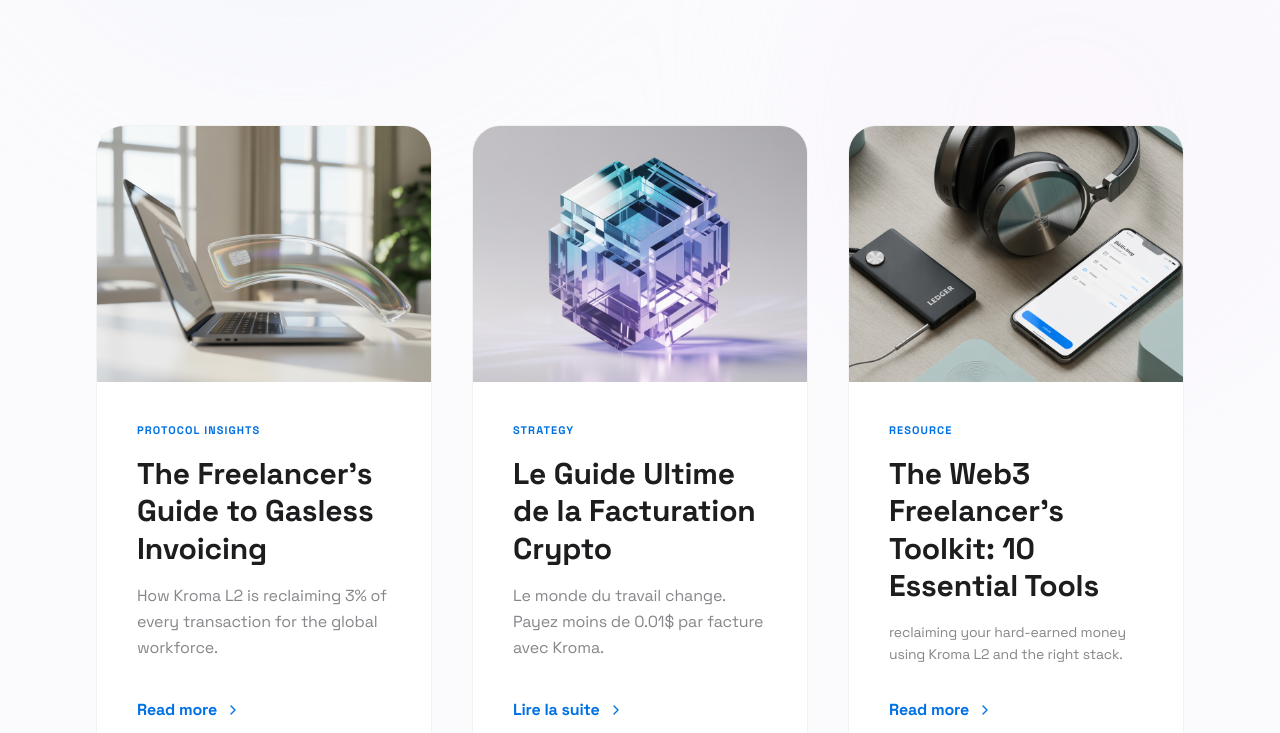
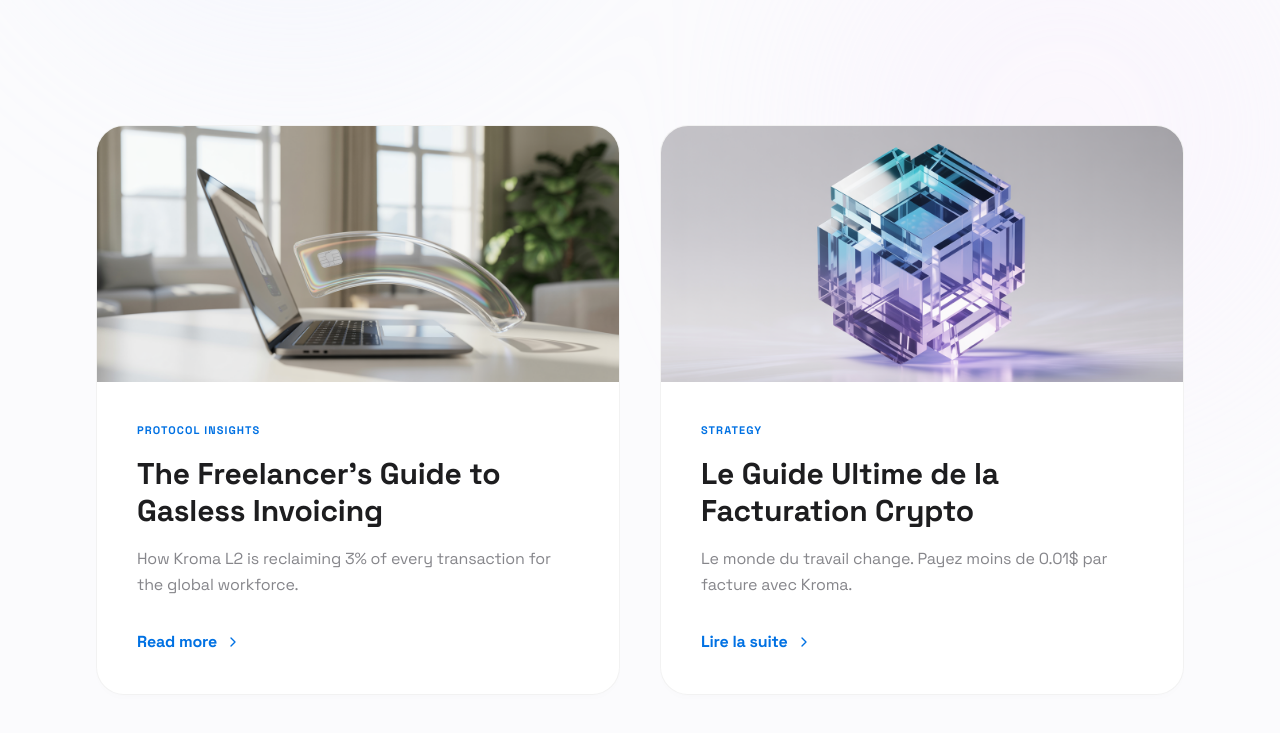
Before and after one commit to mrmoradzekri-hub/kroma-blog, a website built with Vite: page index.html in a window 1280 px wide. Shown: the part 483-1216 px from the top of the page. Built offline with nearby package versions, Linux system fonts and the light colour scheme.

Commit message:
style: change homepage grid layout to 2 columns per row

```diff
--- a/index.html
+++ b/index.html
@@ -164,7 +164,7 @@
         </section>
 
         <!-- Featured Grid -->
-        <div class="grid grid-cols-1 md:grid-cols-2 lg:grid-cols-3 gap-10">
+        <div class="grid grid-cols-1 md:grid-cols-2 lg:grid-cols-2 gap-10">
             <!-- Article 1 -->
             <article class="card-apple overflow-hidden flex flex-col h-full group">
                 <div class="h-64 overflow-hidden relative bg-slate-100">
```
